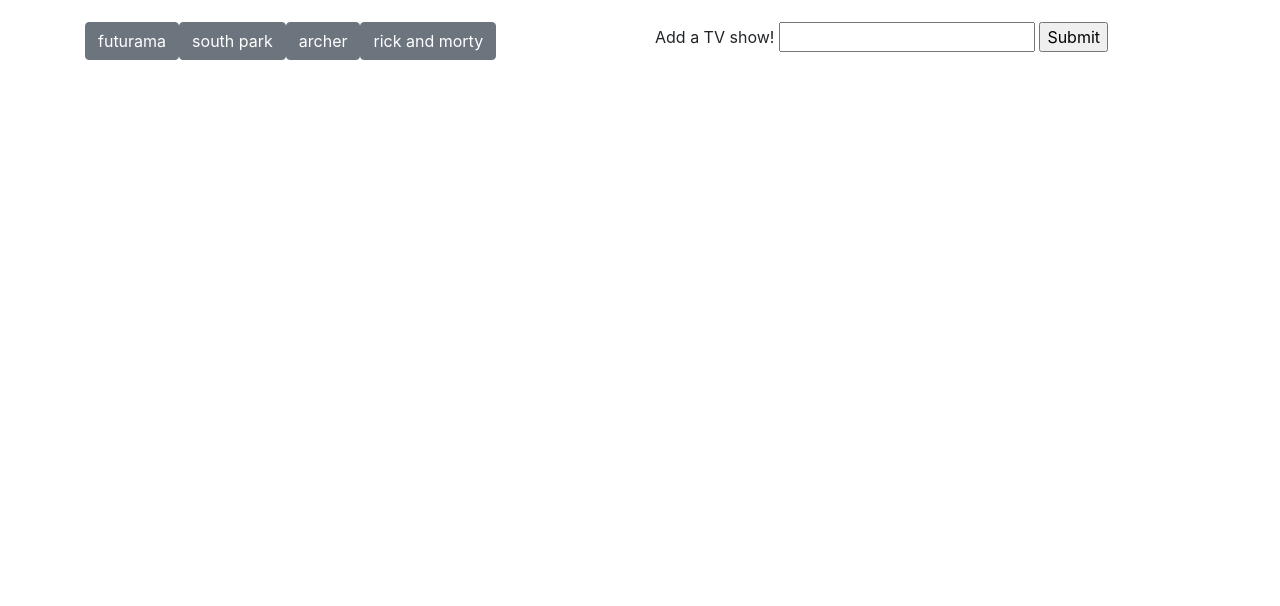
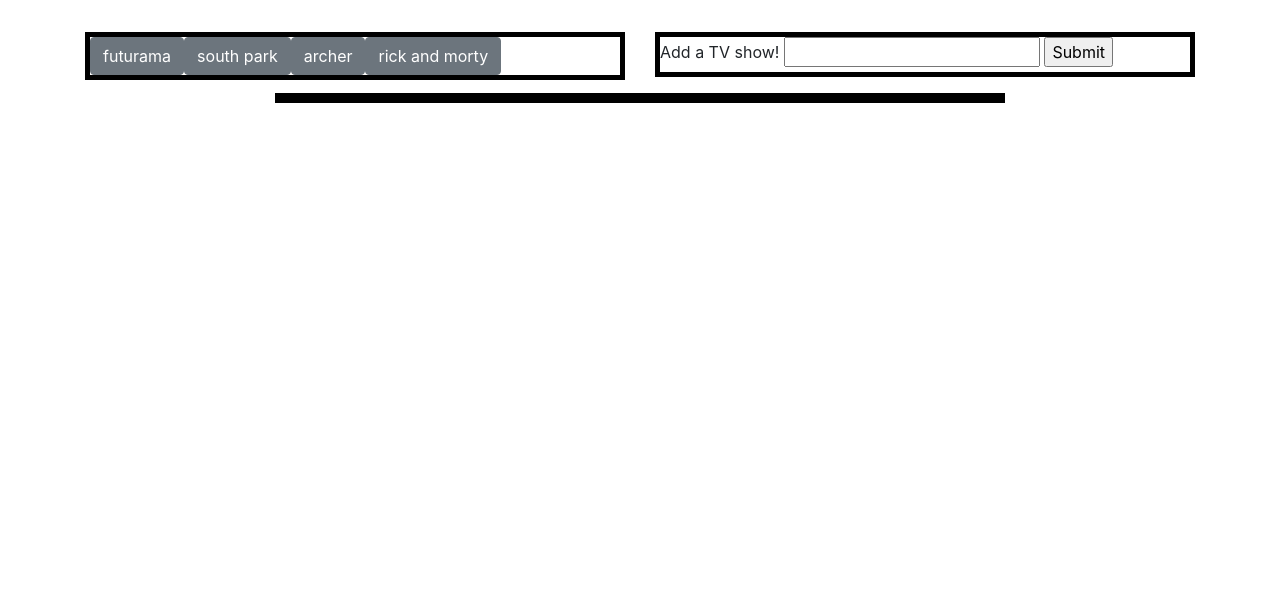
Before and after one commit to PReijerkerk/GifTastic, a plain HTML site: page index.html in a window 1280 px wide. Shown: the part 194-800 px from the top of the page. Drawn offline with nearby package versions, Linux system fonts and the light colour scheme.

Commit message:
Changed page title to GifTastic; added a few borders to the webpage

```diff
--- a/assets/css/style.css
+++ b/assets/css/style.css
@@ -3,3 +3,11 @@
     margin-right: auto;
     margin-left: auto;
 }
+
+#tv-show-buttons,
+#form,
+.jumbotron,
+#shows-gif {
+    border: 5px solid black;
+    background-color: white;
+  }
--- a/assets/javascript/app.js
+++ b/assets/javascript/app.js
@@ -14,9 +14,7 @@
   //add a button for an input show
   $("#add-show").on("click", function() {
     event.preventDefault();
-    var userShow = $("#show-input")
-      .val()
-      .trim();
+    var userShow = $("#show-input").val().trim();
     shows.push(userShow);
     console.log(shows);
     renderButtons();
--- a/index.html
+++ b/index.html
@@ -8,7 +8,7 @@
     <!--CSS/Bootstrap linking-->
     <link rel="stylesheet" type="text/css" media="screen" href="assets/css/style.css"/>
     <link rel="stylesheet" href="https://stackpath.bootstrapcdn.com/bootstrap/4.1.3/css/bootstrap.min.css" integrity="sha384-MCw98/SFnGE8fJT3GXwEOngsV7Zt27NXFoaoApmYm81iuXoPkFOJwJ8ERdknLPMO" crossorigin="anonymous">
-    <title>Page Title</title>
+    <title>GifTastic</title>
 </head>
 <body>
 
@@ -33,7 +33,7 @@
 
         <div class="row">
             <div class="col-md-8 col-centered">
-                <div id="shows-gif"></div>
+                <div class="text-center" id="shows-gif"></div>
             </div>
         </div>
     </div>
```
